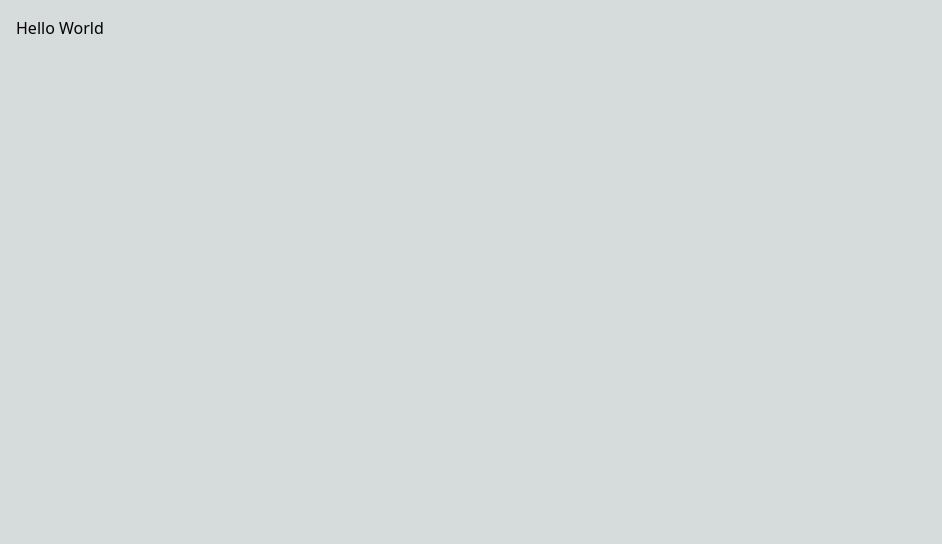
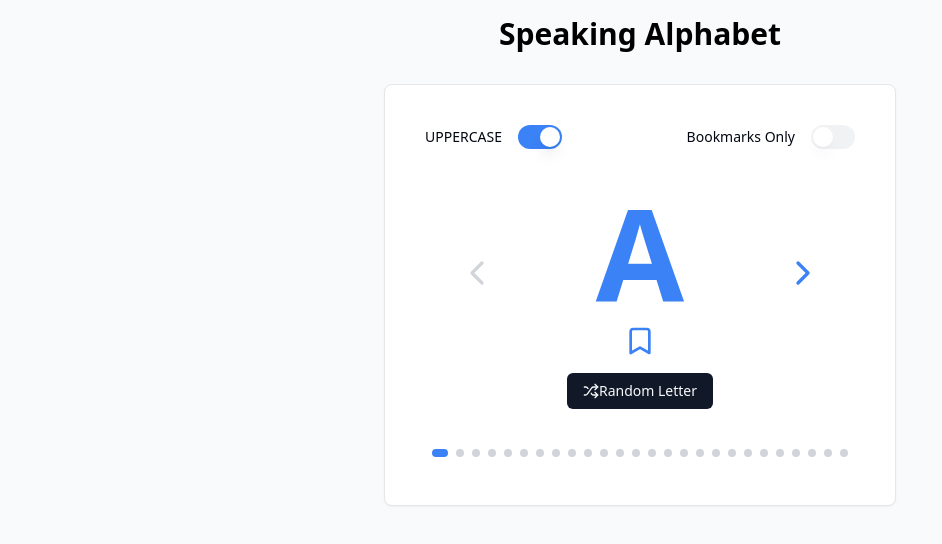
Before and after one commit to tamborine996/alphabet-app, a Next.js app: page / in a window 1280 px wide. Shown: the top 544 px of the page, without its empty margins (0-942 px from the left). Built offline with nearby package versions, Linux system fonts and the light colour scheme.

Commit message:
Update index.js

```diff
--- a/pages/index.js
+++ b/pages/index.js
@@ -1,7 +1,9 @@
+import { AlphabetSpeechApp } from '../components/AlphabetSpeechApp';
+
 export default function Home() {
   return (
-    <div className="p-4">
-      <h1>Hello World</h1>
+    <div className="min-h-screen bg-gray-50 p-4">
+      <AlphabetSpeechApp />
     </div>
   );
 }
```
